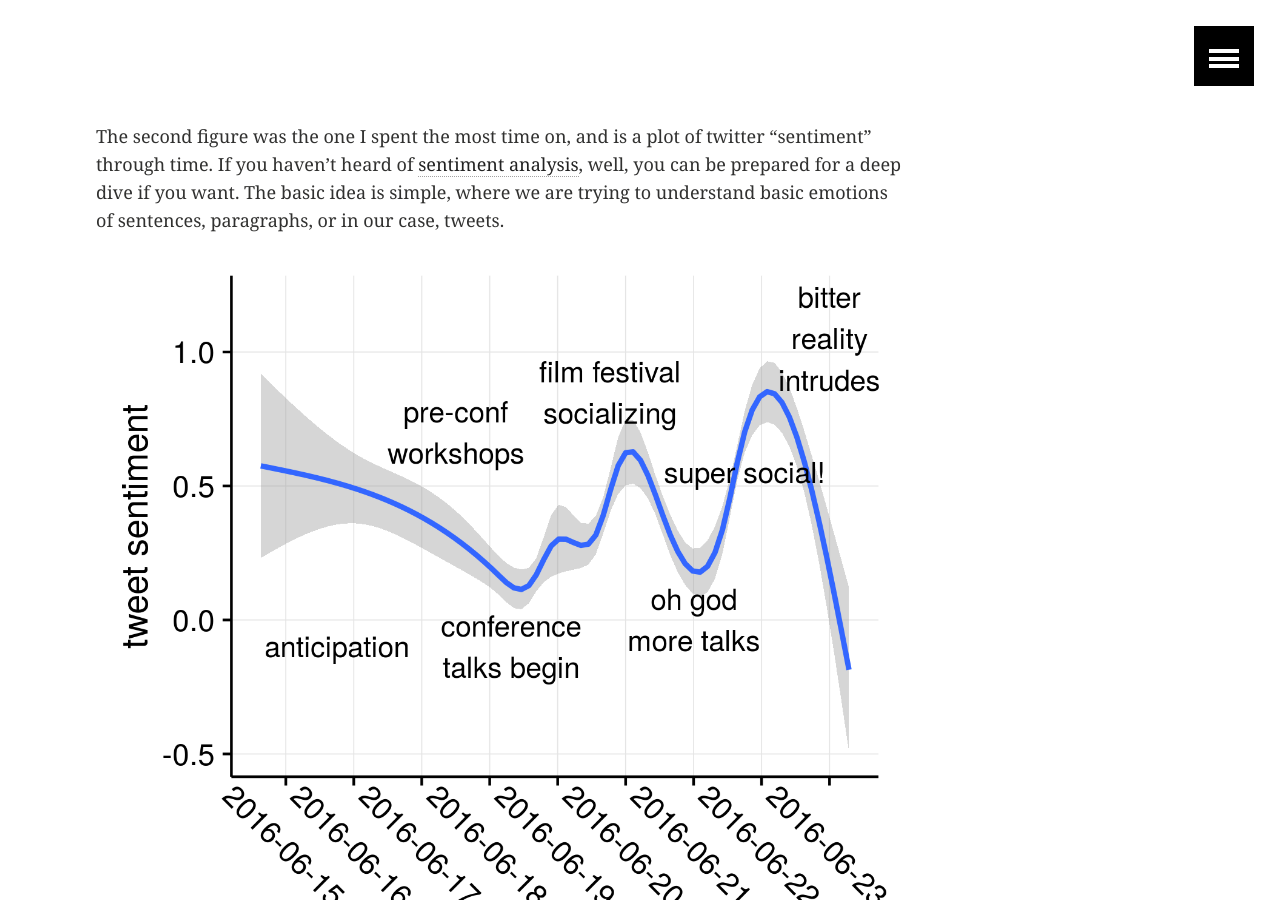
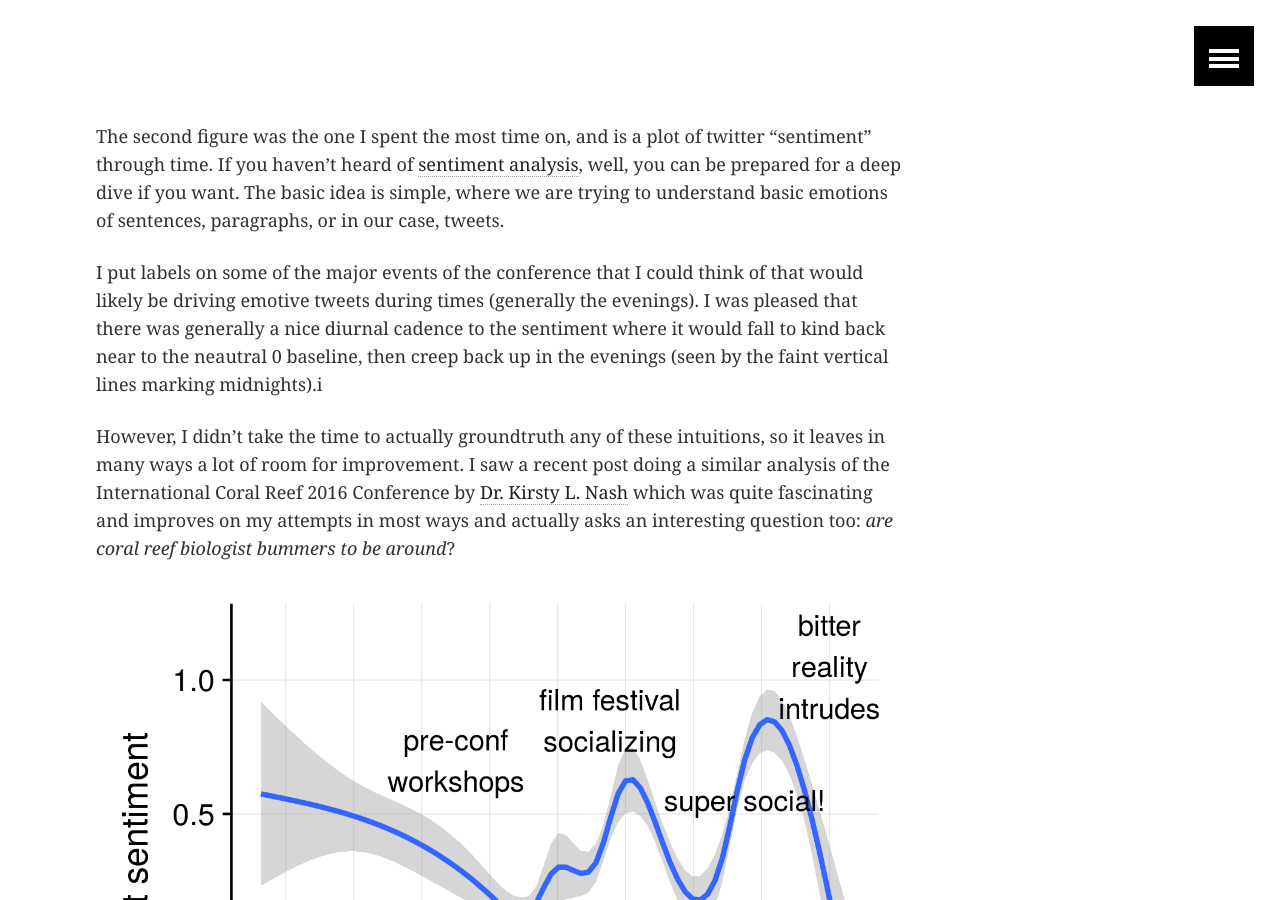
Before and after one commit to thomas-keller/thomas-keller.github.io, a Jekyll site: the page built from _posts/articles/2016-06-25-I-analyzed-evolution-2016-twitter-and-you-can-too-for-other-conferences.md, in a window 1280 px wide and 900 px high, scrolled down 4682 px. Built offline with Jekyll 4.4.1, drawn with Linux system fonts in a browser that asks for light colours; comment, search, counter and statistics services are not loaded.

Commit message:
updated post

```diff
--- a/_posts/articles/2016-06-25-I-analyzed-evolution-2016-twitter-and-you-can-too-for-other-conferences.md
+++ b/_posts/articles/2016-06-25-I-analyzed-evolution-2016-twitter-and-you-can-too-for-other-conferences.md
@@ -17,7 +17,7 @@ I just got back from the Evolution 2016 meeting in Austin, Texas; it was amazing
 
 As the head outlines, there are two main ways to collect tweets. The streaming API collects any broadcast tweets that contain a word in the filter list. This makes it easy it filter for events with unique hashtags, as in my case for Evolution 16 which used #evol16. The [previous post](http://thomas-keller.github.io/articles/using-streamr-tidytext-to-conferences-with-twitter/) lays out how to set up a stream pretty clearly I feel. However, having got back from Evolutiabion, I now realize that was only about 15 thousand tweets and maybe not actually needing the streaming infrastructure. Streaming insures you won't lose tweets, but doing a search after the conference with twitteR will be easier *most times*. *See [this website](http://www.r-bloggers.com/playing-with-twitter-data/) for details at the top*, it's pretty good. They also perform an alternate approach for analyzing sentiment (valence) with the qdap package which I haven't investigated but is interesting and seems quite robust and actively developed (check out the [github](https://github.com/trinker/qdap)). They also do some network stuff which was cool.
 
-*To be clear, for conferences or these smaller gatherings I think [twitteR](https://cran.r-project.org/web/packages/twitteR/index.html) is the way to go.* For larger events, global conversations (#Brexit, #Olympics), do streamR as the amount of tweets that search can pull back is limited. But even mid-sized conferences will probably only get 15-25K tweets I'd guess (we'll see, I'm planning on doing this for TAGC in a couple weeks which is a monstrous union of all the all the model organism genetics conferences and there is a LOT of biotech Crispr money flying around there).
+**To be clear, for conferences or these smaller gatherings I think [twitteR](https://cran.r-project.org/web/packages/twitteR/index.html) is the way to go.** For larger events, global conversations (#Brexit, #Olympics), do streamR as the amount of tweets that search can pull back is limited. But even mid-sized conferences will probably only get 15-25K tweets I'd guess (we'll see, I'm planning on doing this for TAGC in a couple weeks which is a monstrous union of all the all the model organism genetics conferences and there is a LOT of biotech Crispr money flying around there).
 
 # Making those sweet figures
 
@@ -114,6 +114,10 @@ The first figure produced is a wordcloud. These are in reality not very informat
 
 The second figure was the one I spent the most time on, and is a plot of twitter "sentiment" through time. If you haven't heard of [sentiment analysis](https://en.wikipedia.org/wiki/Sentiment_analysis), well, you can be prepared for a deep dive if you want. The basic idea is simple, where we are trying to understand basic emotions of sentences, paragraphs, or in our case, tweets.
 
+I put labels on some of the major events of the conference that I could think of that would likely be driving emotive tweets during times (generally the evenings). I was pleased that there was generally a nice diurnal cadence to the sentiment where it would fall to kind back near to the neautral 0 baseline, then creep back up in the evenings (seen by the faint vertical lines marking midnights).i
+
+However, I didn't take the time to actually groundtruth any of these intuitions, so it leaves in many ways a lot of room for improvement. I saw a recent post doing a similar analysis of the International Coral Reef 2016 Conference by [Dr. Kirsty L. Nash](http://www.kirstynash.com/icrs2016-summary.html) which was quite fascinating and improves on my attempts in most ways and actually asks an interesting question too: *are coral reef biologist bummers to be around*?
+
 <img src="https://thomas-keller.github.io/images/evol2016_sentiment_time.png" width="800">
 
 There are several caveats to this figure. First, this was produced using what was using what is known as a "bag of words" sentiment corpus. You can get fancier by analyzing the tweet/sentence as a whole, but that's a separate analysis. I guess that's all I really want to get into.
```
